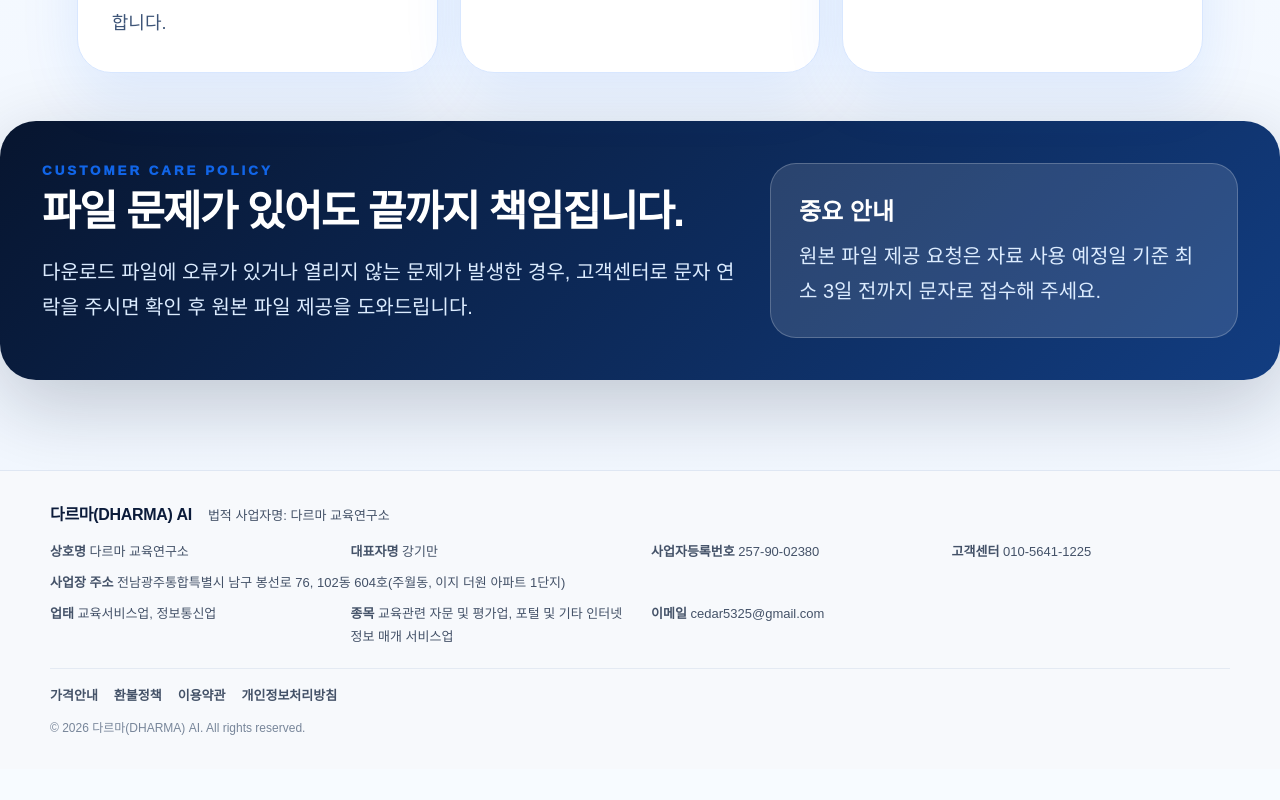
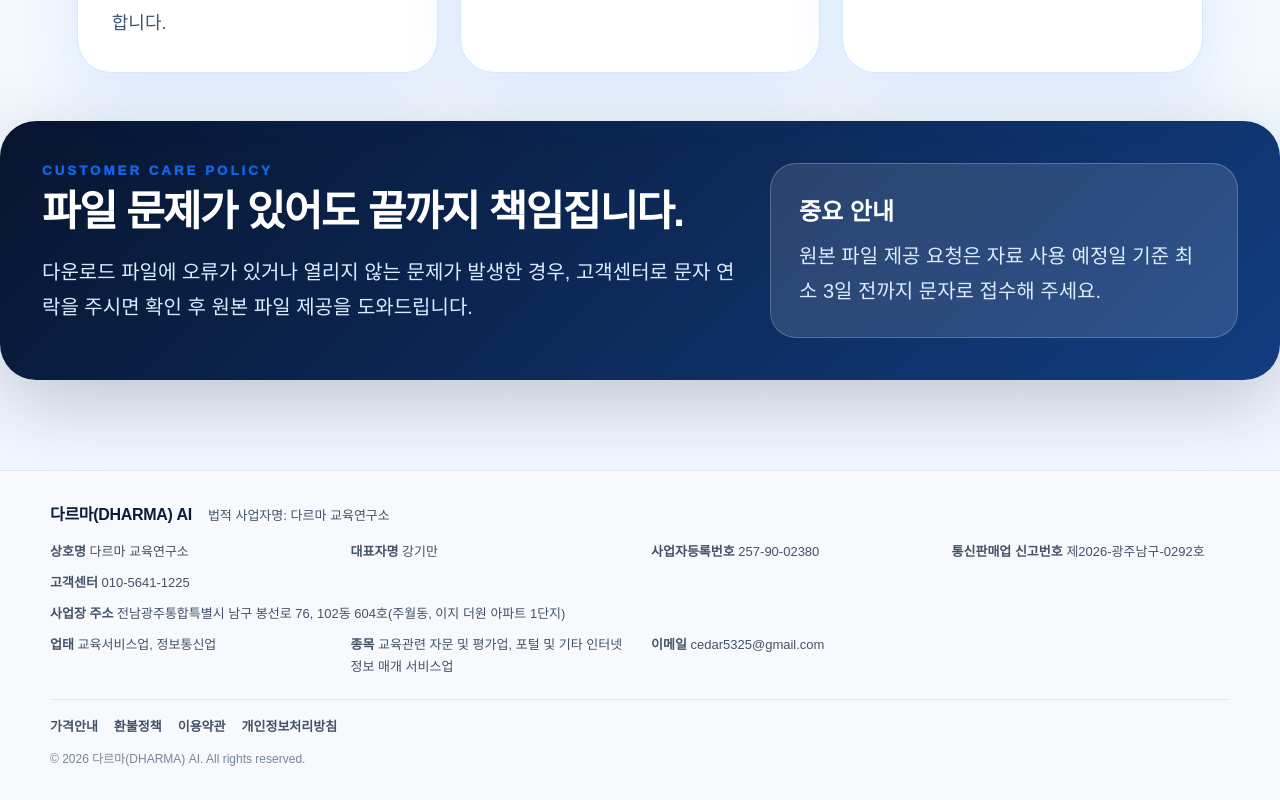
Before and after one commit to cedar5325-ui/dharma-ai, a Next.js app: page / in a window 1280 px wide. Shown: the part 2981-3781 px from the top of the page. Before the commit the page ends 3750 px from the top, so only its background shows below. Built offline with nearby package versions, Linux system fonts and the light colour scheme; no server answers.

Commit message:
Add ecommerce registration number to footer

```diff
--- a/src/components/DharmaBusinessFooter.tsx
+++ b/src/components/DharmaBusinessFooter.tsx
@@ -64,6 +64,10 @@ export default function DharmaBusinessFooter() {
             <strong>사업자등록번호</strong> {DHARMA_BUSINESS.businessNumber}
           </div>
           <div>
+            <strong>통신판매업 신고번호</strong>{" "}
+            {DHARMA_BUSINESS.ecommerceRegistrationNumber}
+          </div>
+          <div>
             <strong>고객센터</strong> {DHARMA_BUSINESS.phone}
           </div>
           <div style={{ gridColumn: "1 / -1" }}>
--- a/src/lib/dharmaBusiness.ts
+++ b/src/lib/dharmaBusiness.ts
@@ -37,5 +37,5 @@ export const DHARMA_BUSINESS = {
     "교육관련 자문 및 평가업, 포털 및 기타 인터넷 정보 매개 서비스업",
 
   // Add only after the actual report number is issued.
-  ecommerceRegistrationNumber: "",
+  ecommerceRegistrationNumber: "제2026-광주남구-0292호",
 } as const;
```
